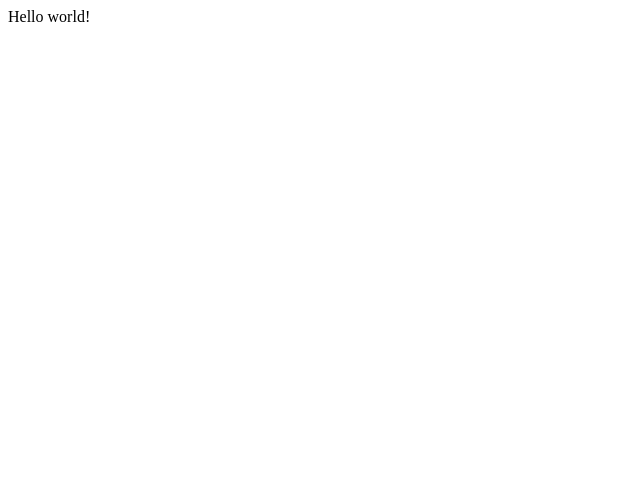
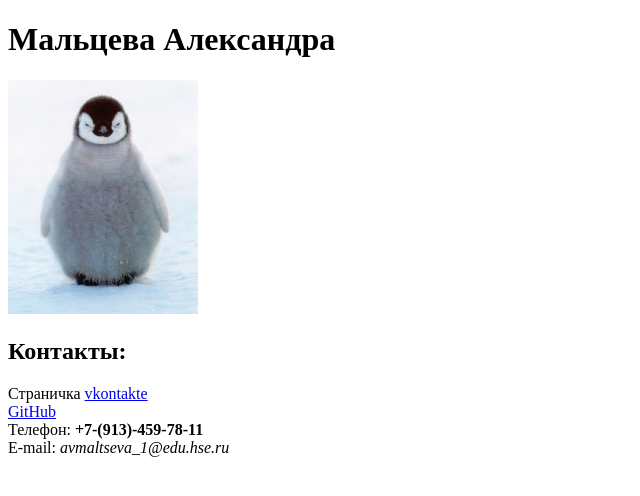
Before and after one commit to maltseva16/maltseva16.github.io, a plain HTML site: page Новый текстовый документ.html in a window 1280 px wide. Shown: the whole page, without its empty margins (0-640 px from the left). Drawn offline with Linux system fonts and the light colour scheme.

Commit message:
no message

```diff
--- a/Новый текстовый документ.html
+++ b/Новый текстовый документ.html
@@ -2,12 +2,19 @@
   <html>
     <head>
       <meta charset="utf-8">
-      <title>Hello</title>
+      <title>Моя личная страничка</title>
     </head>
     <body>
-
-    Hello world!
-
-
+      <left><h1>Мальцева Александра</h1></left>
+      <left><img alt="Это я" width="15%" src="me.jpg"></left>
+      <br/>
+      <h2>Контакты:</h2>
+      Страничка <a href=https://vk.com/maltseva_av/>vkontakte</a>
+      <br/>
+      <a href=https://github.com/maltseva16>GitHub</a>
+      <br/>
+      Телефон: <b>+7-(913)-459-78-11</b>
+      <br/>
+      E-mail: <i>avmaltseva_1@edu.hse.ru</i>
     </body>
   </html>
```
Also changed, not shown: me.jpg (added).
